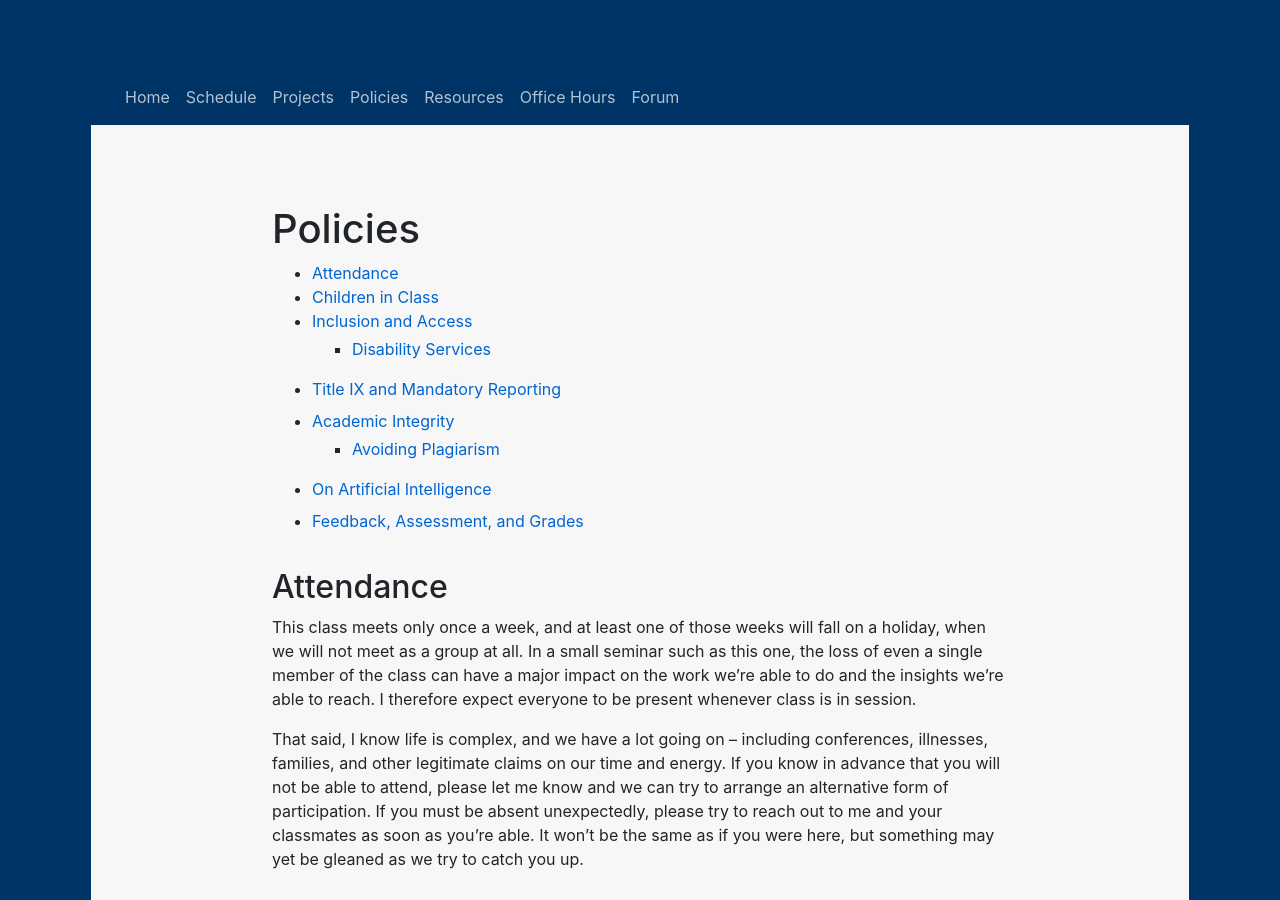
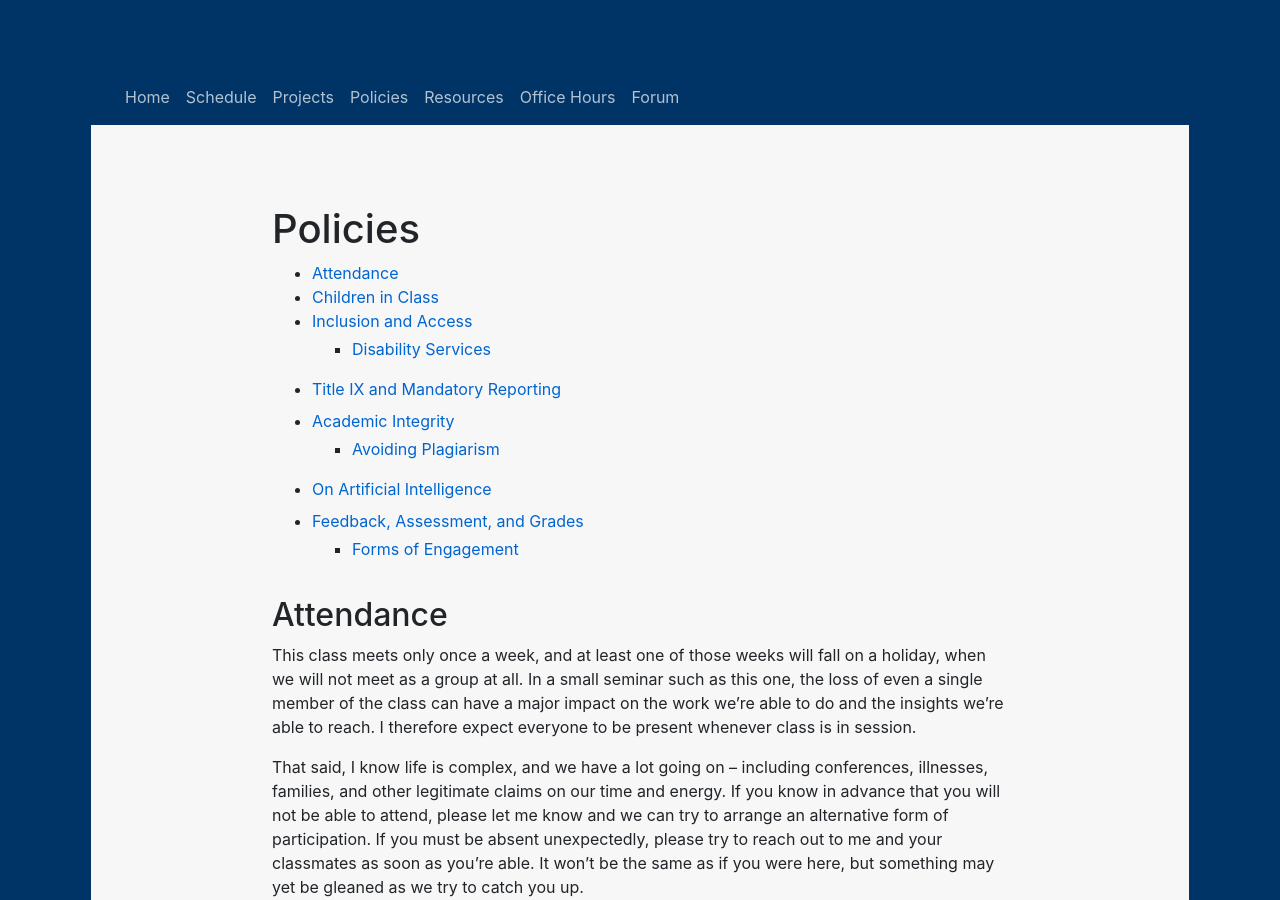
Before and after one commit to benmiller314/dsam2025fall, a Jekyll site: the page built from policies.md, in a window 1280 px wide and 900 px high. Built offline with Jekyll 4.4.1, drawn with Linux system fonts in a browser that asks for light colours; our own code applies the rules of GitHub Pages for plain Markdown files.

Commit message:
update path to CSS file
not sure why it was breaking now, when it worked fine last year...

```diff
--- a/_includes/sitewide_head.html
+++ b/_includes/sitewide_head.html
@@ -8,8 +8,8 @@
   <meta name="description" content="{{ site.course.description }}">
 
   <!-- Stylesheets. Note that screen.css imports Bootstrap. -->
-  <link rel="stylesheet" media="screen" href="{{site.github_url}}/assets/css/screen.css">
-  <link rel="stylesheet" media="print" href="{{site.github_url}}/assets/css/print.css">
+  <link rel="stylesheet" media="screen" href="assets/css/screen.css">
+  <link rel="stylesheet" media="print" href="assets/css/print.css">
   <link rel="stylesheet" media="screen" href="/assets/css/screen.css"> <!-- for local development -->
 
   <!--jQuery & Twitter Bootstrap JavaScript-->
--- a/policies.md
+++ b/policies.md
@@ -9,6 +9,7 @@
     - [Avoiding Plagiarism](#avoiding-plagiarism)
 - [On Artificial Intelligence](#on-artificial-intelligence)
 - [Feedback, Assessment, and Grades](#feedback-assessment-and-grades)
+    - [Forms of Engagement](#forms-of-engagement)
 
 ## Attendance
 
```
